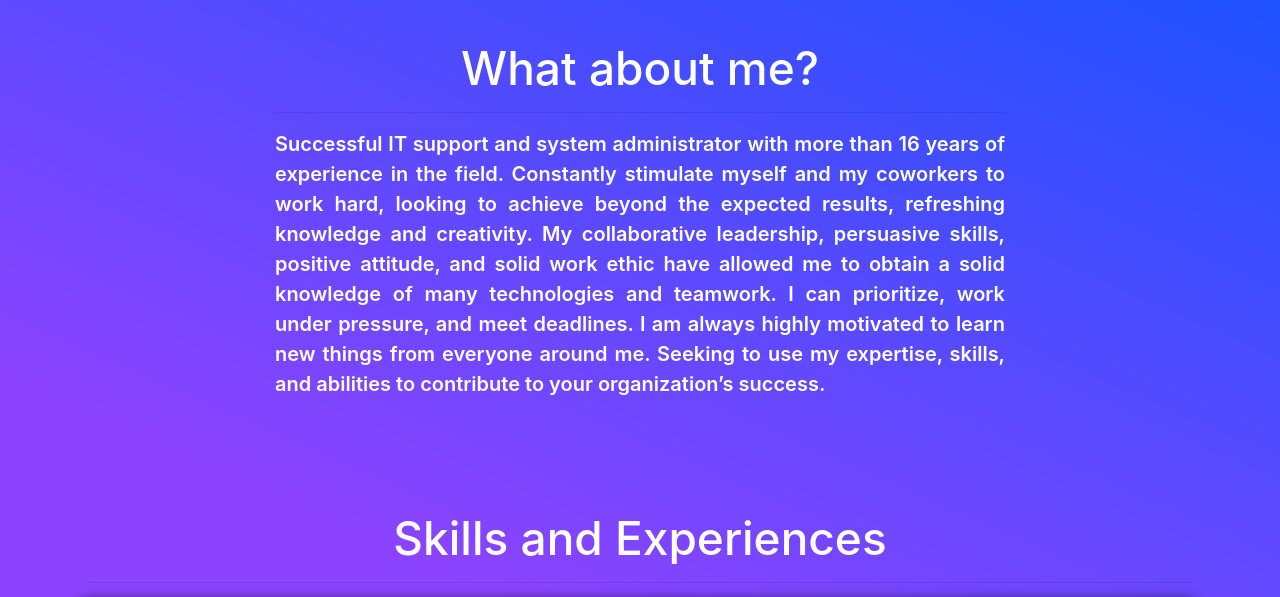
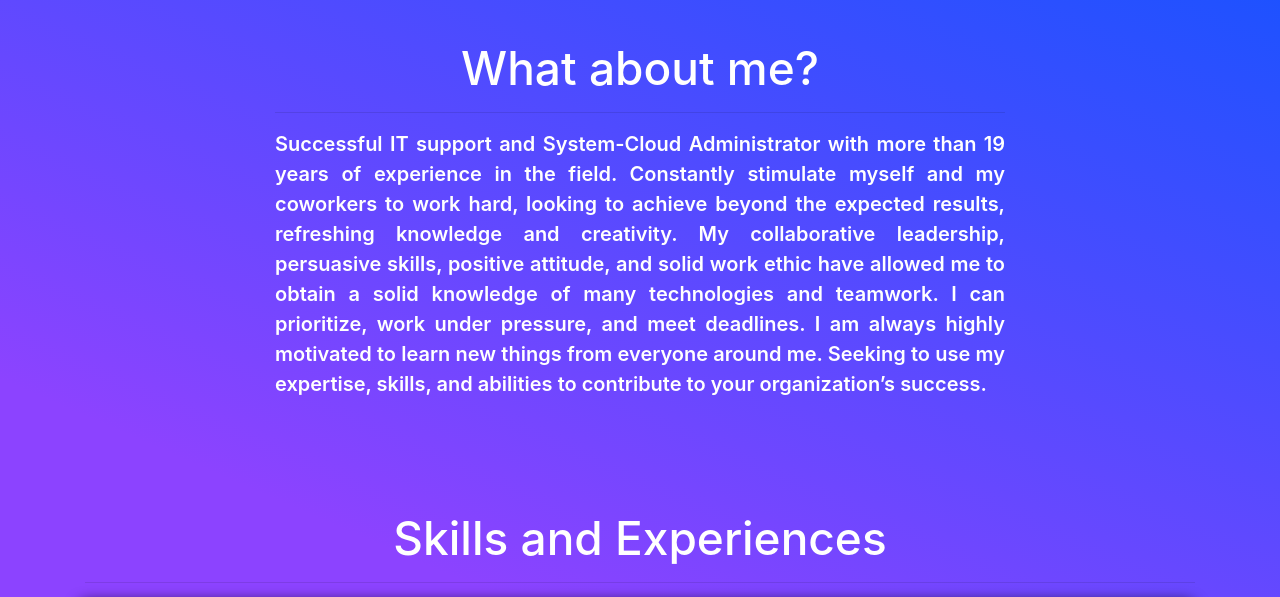
Before and after one commit to orlan2y3/SysAdmin, a plain HTML site: page index.html in a window 1280 px wide. Shown: the part 1080-1677 px from the top of the page. Drawn offline with Linux system fonts and the light colour scheme.

Commit message:
updates and CV

```diff
--- a/index.html
+++ b/index.html
@@ -74,7 +74,7 @@
           <div class="about-content">
             <h1 class="wow fadeInUp slow text-center" data-wow-duration="1.5s">What about me?</h1>
             <hr>
-            <p class="wow fadeInDown slow about-p text-justify" data-wow-duration="1.5s">Successful IT support and system administrator with more than 16 years of experience in the field. Constantly stimulate myself and my coworkers to work hard, looking to achieve beyond the expected results, refreshing knowledge and creativity. My collaborative leadership, persuasive skills, positive attitude, and solid work ethic have allowed me to obtain a solid knowledge of many technologies and teamwork. I can prioritize, work under pressure, and meet deadlines. I am always highly motivated to learn new things from everyone around me. Seeking to use my expertise, skills, and abilities to contribute to your organization’s success.</p>
+            <p class="wow fadeInDown slow about-p text-justify" data-wow-duration="1.5s">Successful IT support and System-Cloud Administrator with more than 19 years of experience in the field. Constantly stimulate myself and my coworkers to work hard, looking to achieve beyond the expected results, refreshing knowledge and creativity. My collaborative leadership, persuasive skills, positive attitude, and solid work ethic have allowed me to obtain a solid knowledge of many technologies and teamwork. I can prioritize, work under pressure, and meet deadlines. I am always highly motivated to learn new things from everyone around me. Seeking to use my expertise, skills, and abilities to contribute to your organization’s success.</p>
           </div>
         </div>
       </div>
```
Also changed, not shown: 1 other file.
